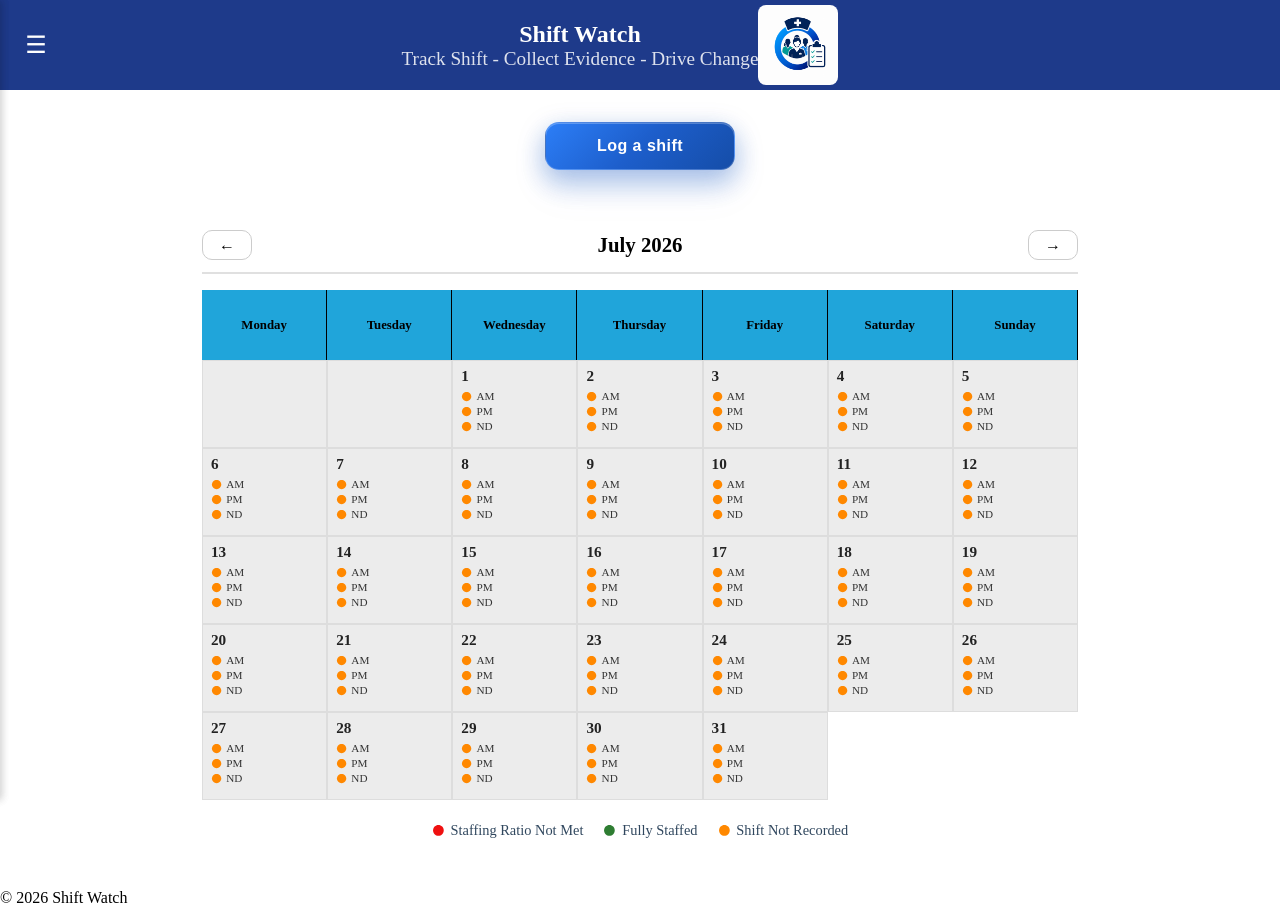
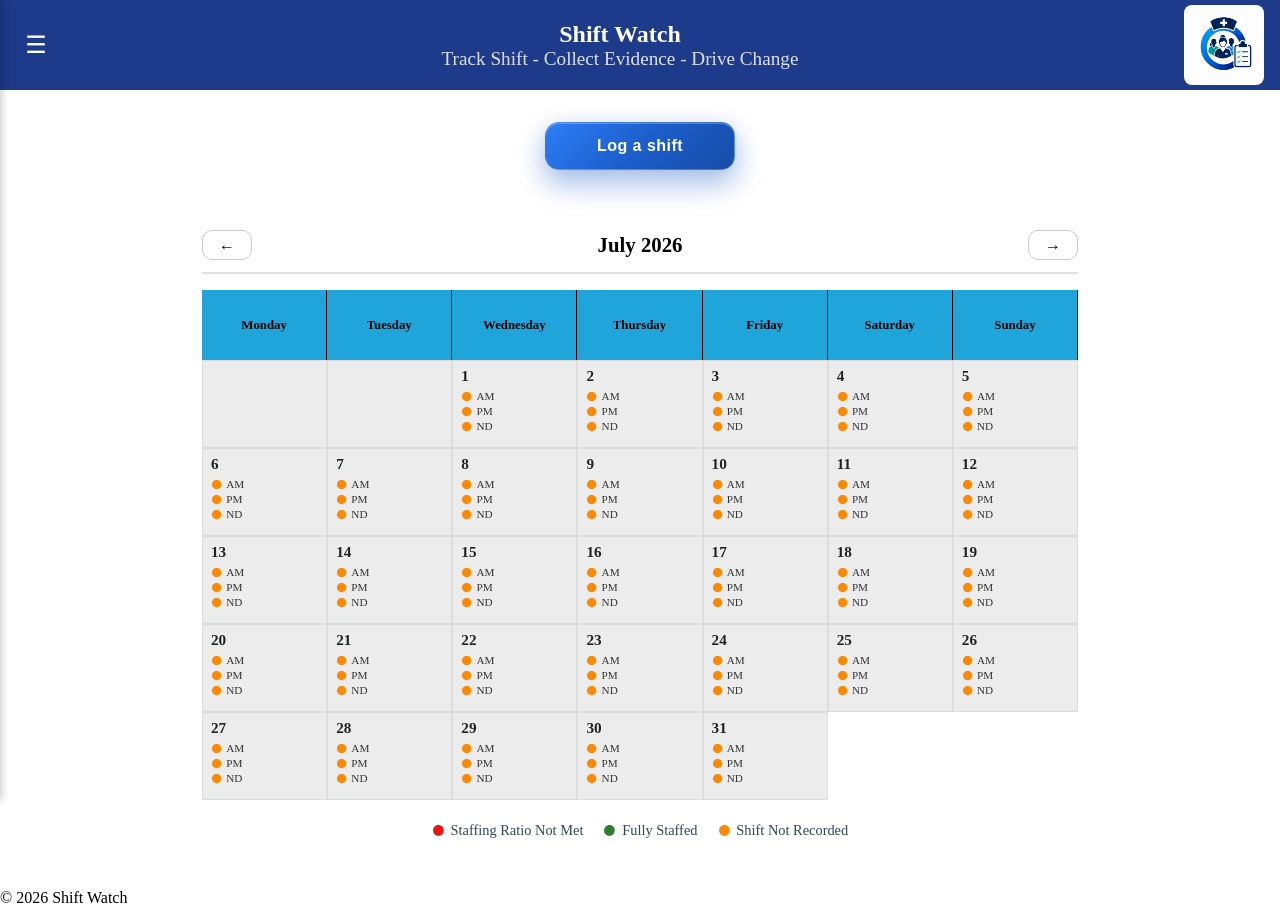
Before and after one commit to sandycyh/shift_watch_app, a React (Vite) app: page / in a window 1280 px wide. Built offline with nearby package versions, Linux system fonts and the light colour scheme; no server answers.

Commit message:
Refactor NavBar component structure

```diff
--- a/src/Components/NavBar.jsx
+++ b/src/Components/NavBar.jsx
@@ -14,9 +14,9 @@
                     <div className="navbar_brand">Shift Watch</div>
                     <div className="navbar_tagline">Track Shift - Collect Evidence - Drive Change</div>
                 </div>
-                 <div className="navbar_branding_logo">
-                    <img src={shiftWatchLogo} alt="Shift Watch logo" className="navbar_logo" />
-                </div>
+            </div>
+            <div className="navbar_branding_logo">
+                <img src={shiftWatchLogo} alt="Shift Watch logo" className="navbar_logo" />
             </div>
 
         </header>
```
